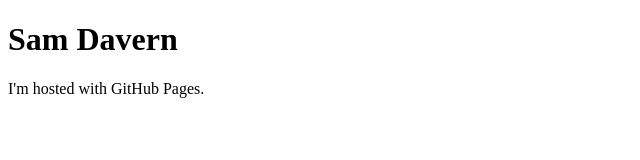
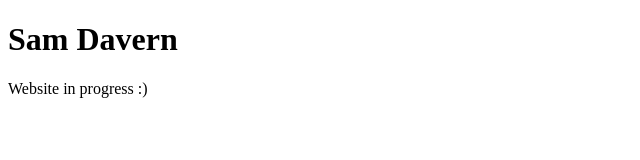
Before and after one commit to sdavern/sdavern.github.io, a plain HTML site: page index.html in a window 1280 px wide. Shown: the full height of the page, 0-640 px from the left. Drawn offline with Linux system fonts and the light colour scheme.

Commit message:
Update index.html

```diff
--- a/index.html
+++ b/index.html
@@ -5,6 +5,6 @@
     </head>
 <body>
 <h1>Sam Davern</h1>
-<p>I'm hosted with GitHub Pages.</p>
+<p>Website in progress :)</p>
 </body>
 </html>
```
